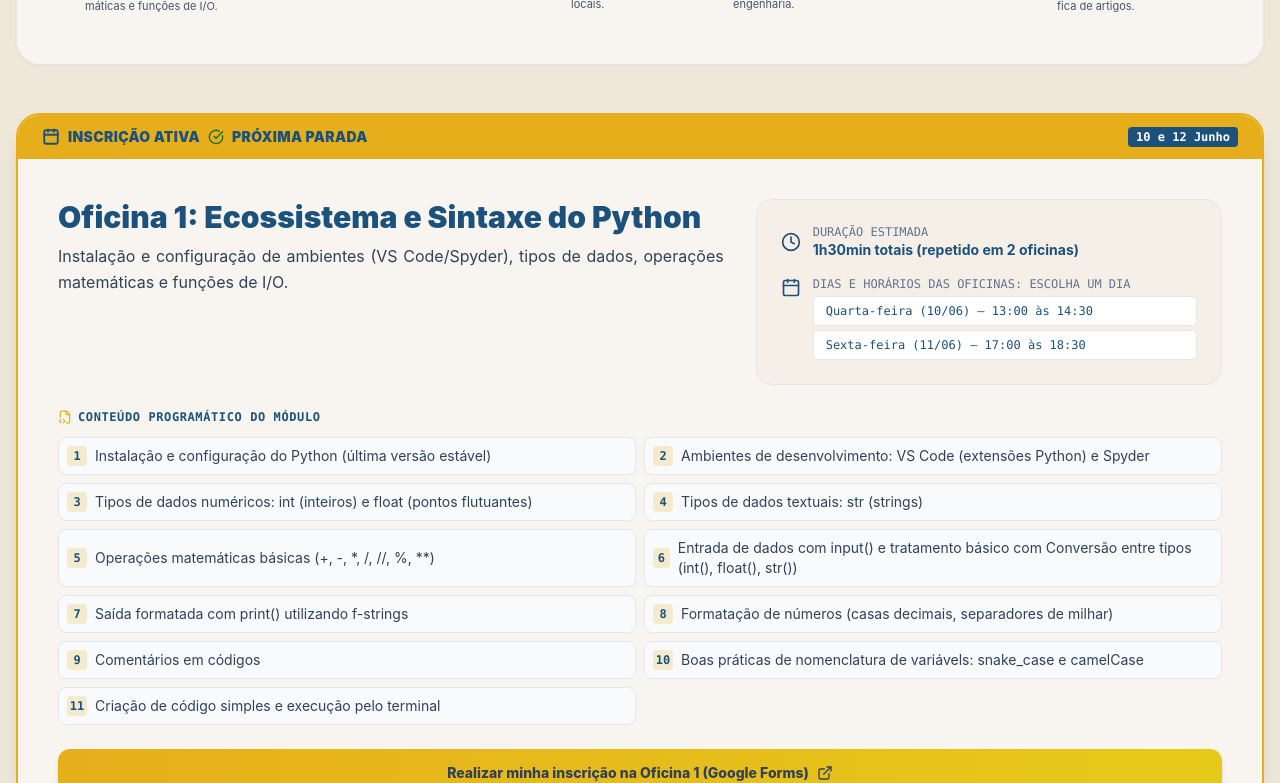
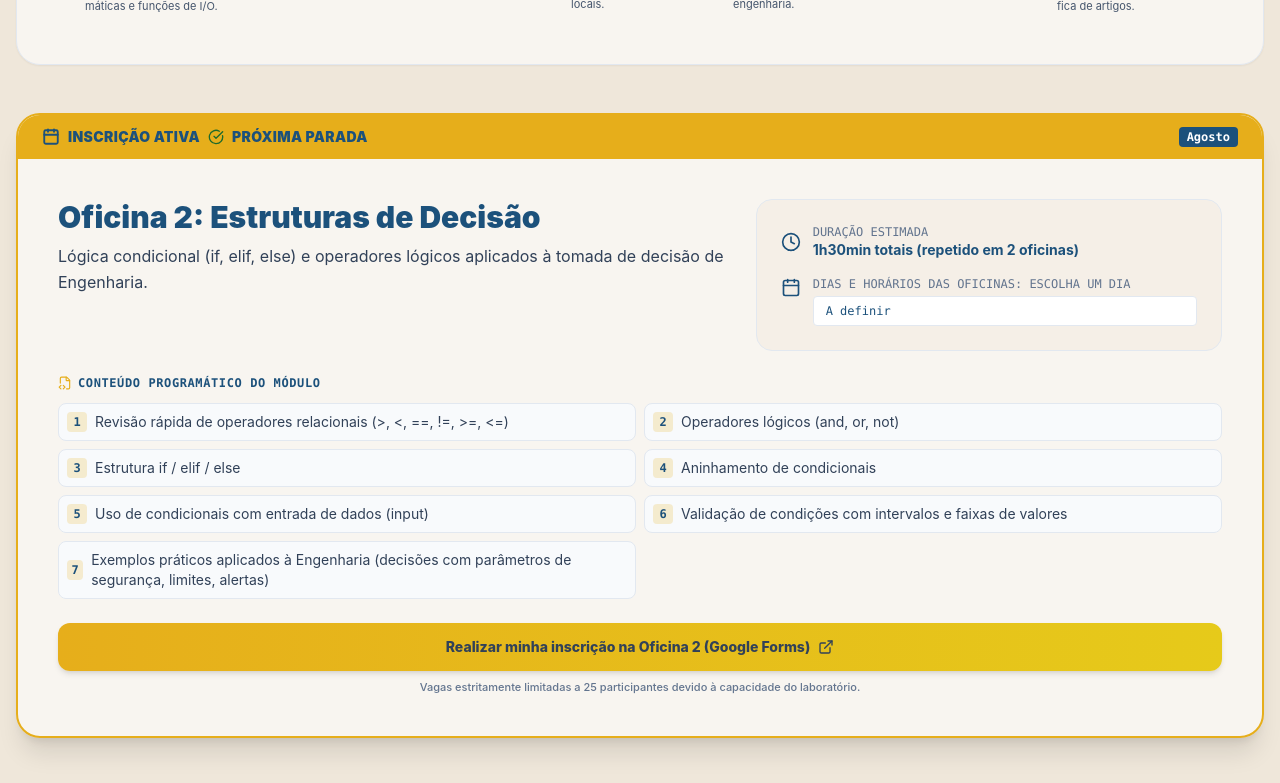
Before and after one commit to ArthurAssuncao/python-trilhos-page, a React (Vite) app: page / in a window 1280 px wide. Shown: the part 1020-1803 px from the top of the page. Built offline with nearby package versions, Linux system fonts and the light colour scheme.

Commit message:
oficina 2

```diff
--- a/src/data/projectData.ts
+++ b/src/data/projectData.ts
@@ -38,7 +38,7 @@ export const ALL_WORKSHOPS: Workshop[] = [
     title: "Oficina 2: Estruturas de Decisão",
     description:
       "Lógica condicional (if, elif, else) e operadores lógicos aplicados à tomada de decisão de Engenharia.",
-    date: "Julho/Agosto",
+    date: "Agosto",
     finalDatetime: new Date("2026-08-30T18:30:00").toISOString(),
     status: "upcoming",
   },
@@ -89,7 +89,7 @@ export const ALL_WORKSHOPS: Workshop[] = [
   },
 ];
 
-const NEXT_WORKSHOP_SIMPLE = ALL_WORKSHOPS.find((w) => w.id === 1);
+const NEXT_WORKSHOP_SIMPLE = ALL_WORKSHOPS.find((w) => w.id === 2);
 
 export const NEXT_WORKSHOP: Workshop = {
   id: NEXT_WORKSHOP_SIMPLE?.id || 0,
@@ -102,23 +102,20 @@ export const NEXT_WORKSHOP: Workshop = {
     registrationDeadline: "09 de Junho",
     duration: "1h30min totais (repetido em 2 oficinas)",
     schedule: [
-      "Quarta-feira (10/06) — 13:00 às 14:30",
-      "Sexta-feira (11/06) — 17:00 às 18:30",
+      "A definir"
+      /*"Quarta-feira (10/06) — 13:00 às 14:30",
+      "Sexta-feira (11/06) — 17:00 às 18:30",*/
     ],
     content: [
-      "Instalação e configuração do Python (última versão estável)",
-      "Ambientes de desenvolvimento: VS Code (extensões Python) e Spyder",
-      "Tipos de dados numéricos: int (inteiros) e float (pontos flutuantes)",
-      "Tipos de dados textuais: str (strings)",
-      "Operações matemáticas básicas (+, -, *, /, //, %, **)",
-      "Entrada de dados com input() e tratamento básico com Conversão entre tipos (int(), float(), str())",
-      "Saída formatada com print() utilizando f-strings",
-      "Formatação de números (casas decimais, separadores de milhar)",
-      "Comentários em códigos",
-      "Boas práticas de nomenclatura de variávels: snake_case e camelCase",
-      "Criação de código simples e execução pelo terminal",
-    ],
-    registrationUrl: "https://forms.gle/6LJx7eQMNjtyveWF8", // Link externo do formulário
+  "Revisão rápida de operadores relacionais (>, <, ==, !=, >=, <=)",
+  "Operadores lógicos (and, or, not)",
+  "Estrutura if / elif / else",
+  "Aninhamento de condicionais",
+  "Uso de condicionais com entrada de dados (input)",
+  "Validação de condições com intervalos e faixas de valores",
+  "Exemplos práticos aplicados à Engenharia (decisões com parâmetros de segurança, limites, alertas)",
+],
+    registrationUrl: "", // Link externo do formulário
   },
 };
 
```
